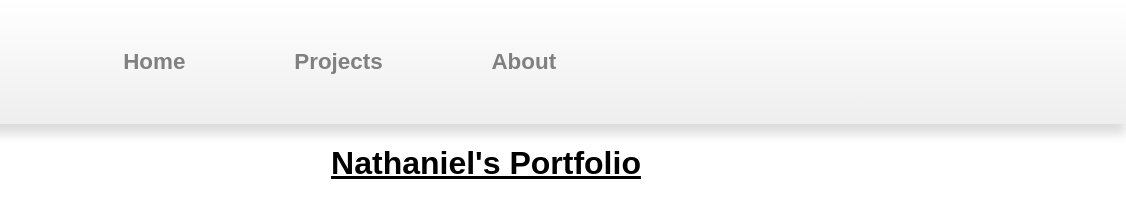
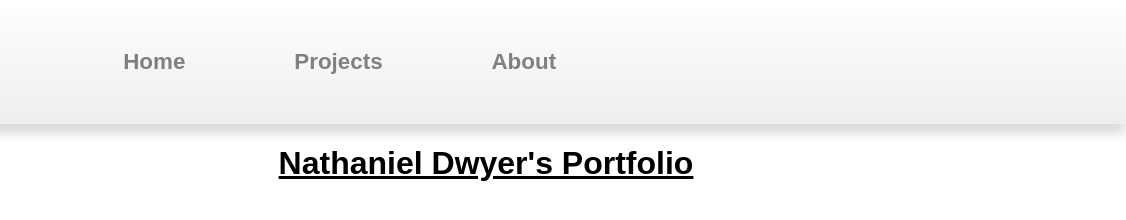
Before and after one commit to nathaniel-t-dwyer/nathaniel-t-dwyer.github.io, a plain HTML site: page index.html in a window 1280 px wide. Shown: the full height of the page, 154-1280 px from the left. Drawn offline with Linux system fonts and the light colour scheme.

Commit message:
Spelling Tweaks

```diff
--- a/index.html
+++ b/index.html
@@ -18,6 +18,6 @@
 			</nav>
 		</div>
 	</div>
-	<h1 id="pageTitle" onclick="changeTitle()">Nathaniel's Portfolio</h1>
+	<h1 id="pageTitle" onclick="changeTitle()">Nathaniel Dwyer's Portfolio</h1>
 </body>
 </html>
```
